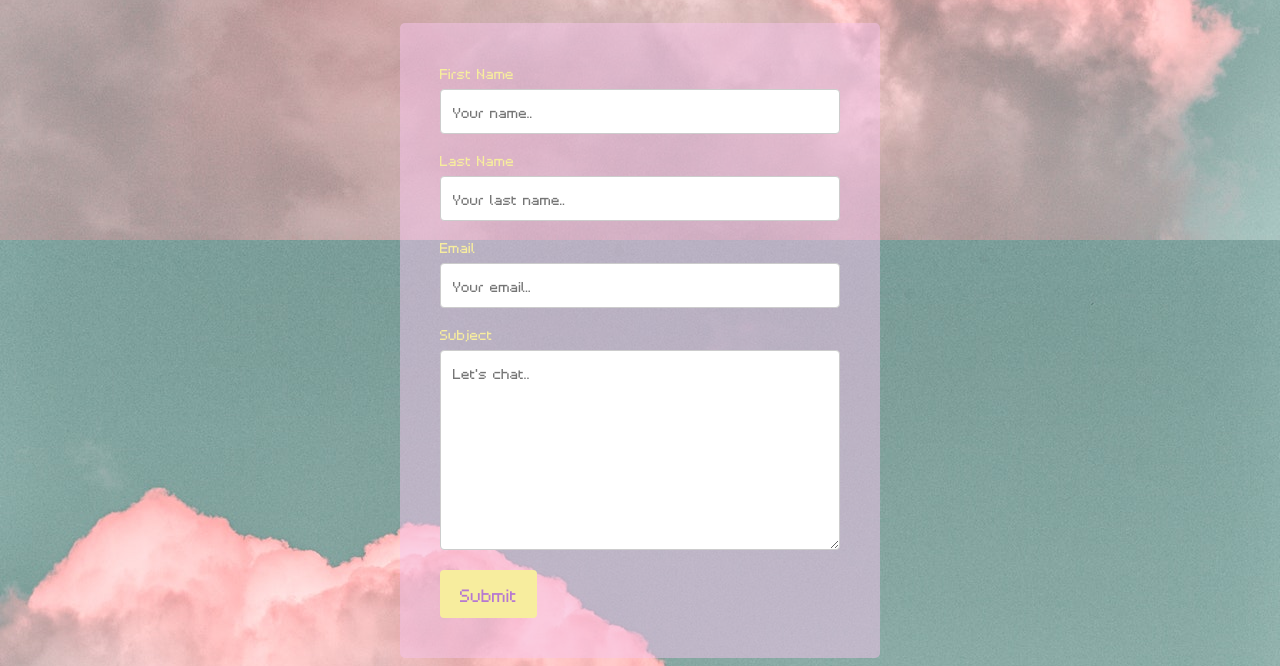
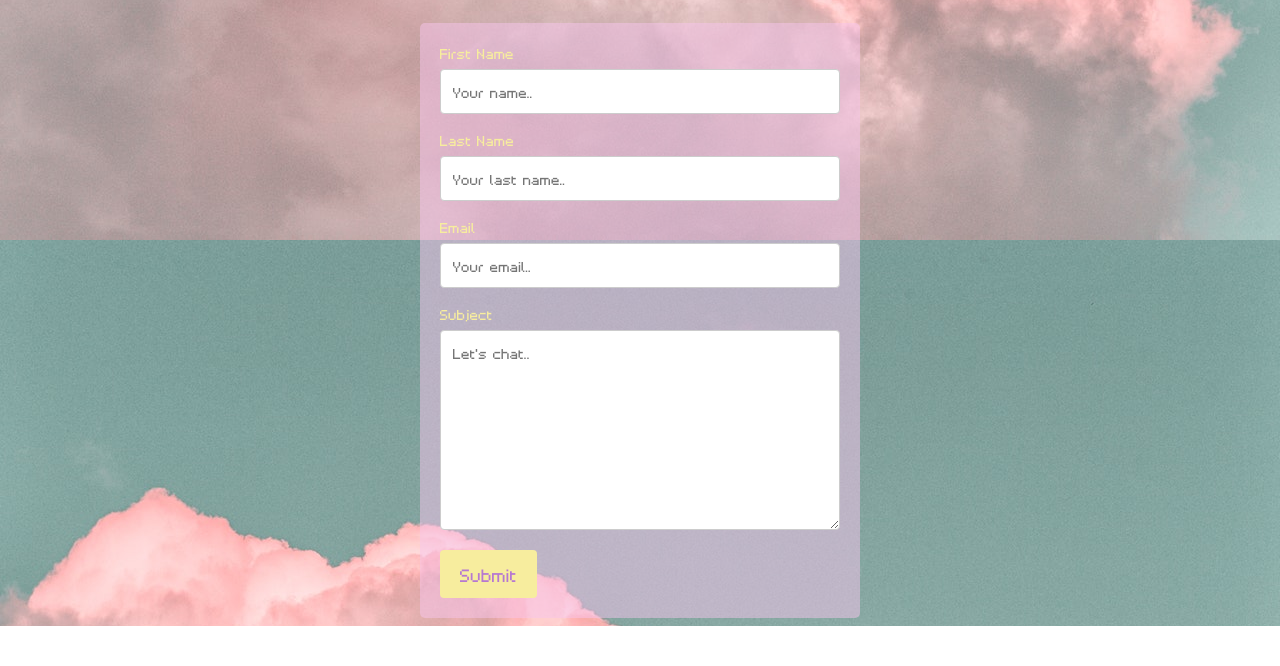
Before and after one commit to lovelylunatik/AlexandriaWolffPS, a plain HTML site: page index.html in a window 1280 px wide. Shown: the part 613-1279 px from the top of the page. After the commit the page ends 1239 px from the top, so only its background shows below. Drawn offline with Linux system fonts and the light colour scheme.

Commit message:
Update style.css
Adjusted padding on forms

```diff
--- a/style.css
+++ b/style.css
@@ -92,7 +92,7 @@ input[type=text], select, textarea {
   .container {
     border-radius: 5px;
     background-color:rgba(248, 197, 237, 0.5);
-    padding: 40px;
+    padding: 20px;
     margin: auto;
     width: 400px;
     height: auto;
```
